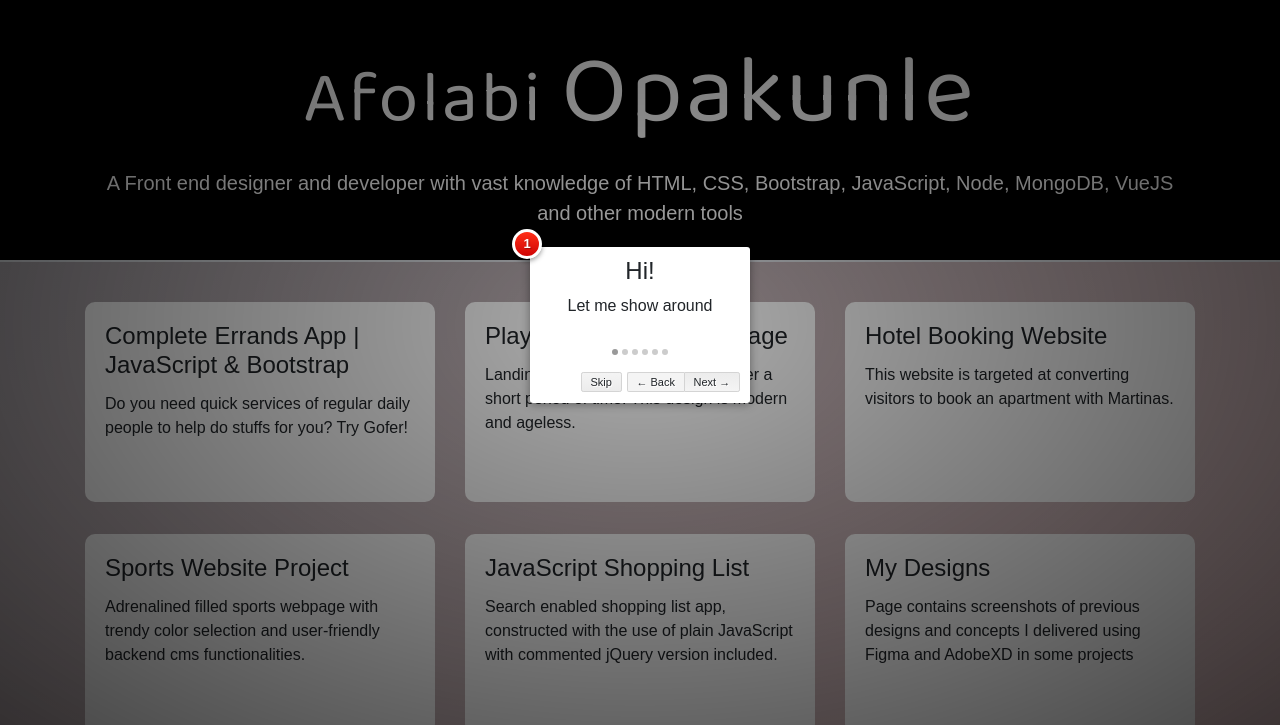
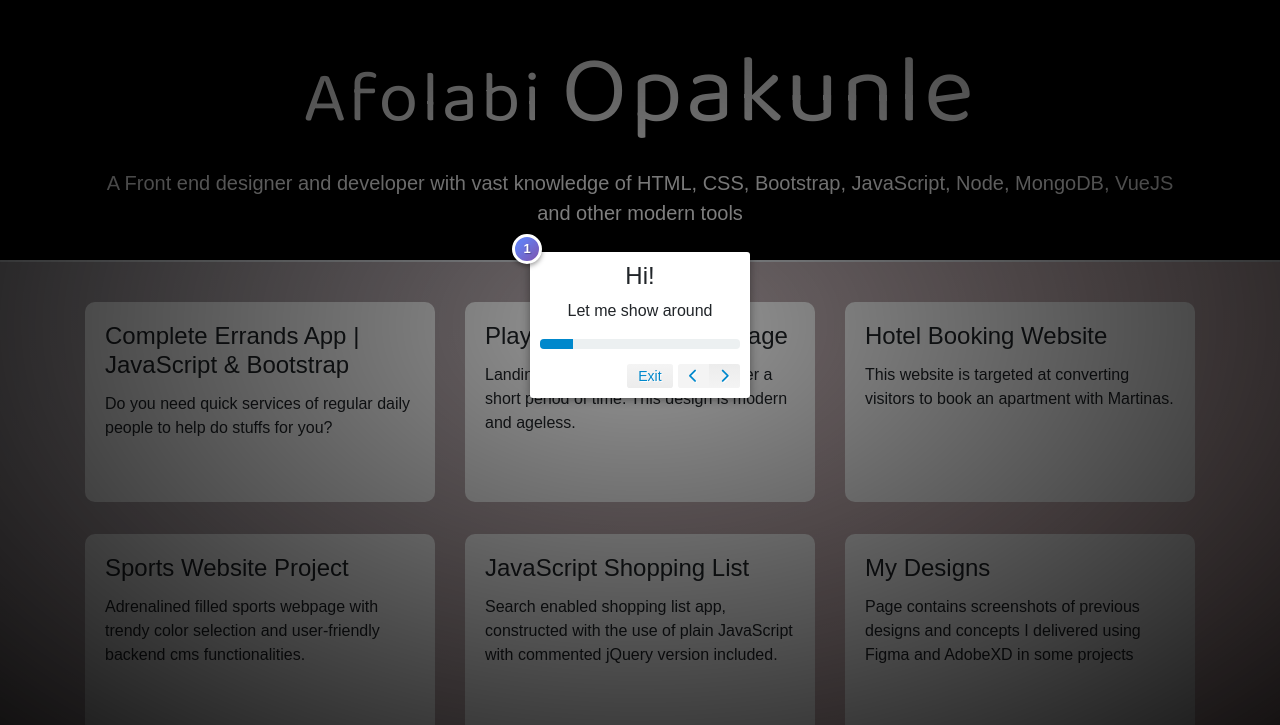
Before and after one commit to afolabiopakunle/portfolio, a plain HTML site: page index.html in a window 1280 px wide. Shown: the part 75-800 px from the top of the page. Drawn offline with nearby package versions, Linux system fonts and the light colour scheme; a web font is replaced by a local one.

Commit message:
done with introjs

```diff
--- a/css/introjs.css
+++ b/css/introjs.css
@@ -102,21 +102,12 @@ tr.introjs-showElement>th {
   font-size: 13px;
   font-weight: bold;
   color: white;
+
   text-align: center;
   text-shadow: 1px 1px 1px rgba(0, 0, 0, .3);
-  background: #ff3019;
-  /* Old browsers */
-  background: -webkit-linear-gradient(top, #ff3019 0%, #cf0404 100%);
-  /* Chrome10+,Safari5.1+ */
-  background: -webkit-gradient(linear, left top, left bottom, color-stop(0%, #ff3019), color-stop(100%, #cf0404));
-  /* Chrome,Safari4+ */
-  background: -moz-linear-gradient(top, #ff3019 0%, #cf0404 100%);
-  /* FF3.6+ */
-  background: -ms-linear-gradient(top, #ff3019 0%, #cf0404 100%);
-  /* IE10+ */
-  background: -o-linear-gradient(top, #ff3019 0%, #cf0404 100%);
-  /* Opera 11.10+ */
-  background: linear-gradient(to bottom, #ff3019 0%, #cf0404 100%);
+  background-color: #7f53ac;
+  background-image: linear-gradient(315deg, #7f53ac 0%, #647dee 74%);
+
   /* W3C */
   width: 20px;
   height: 20px;
@@ -228,12 +219,12 @@ tr.introjs-showElement>th {
   overflow: visible;
   display: inline-block;
   padding: 0.3em 0.8em;
-  border: 1px solid #d4d4d4;
+  /* border: 1px solid #d4d4d4; */
   margin: 0;
   text-decoration: none;
   text-shadow: 1px 1px 0 #fff;
-  font: 11px/normal sans-serif;
-  color: #333;
+  font: 14px/normal sans-serif;
+  color: #0088cc !important;
   white-space: nowrap;
   cursor: pointer;
   outline: none;
--- a/css/style.css
+++ b/css/style.css
@@ -180,6 +180,10 @@ body {
 .myLogo {
 	width: 40px;
 	margin-right: 30px;
+}
+
+.special {
+	background-color: rgba(15, 15, 15, .4);
 }
 
 .shadow:hover {
--- a/index.html
+++ b/index.html
@@ -11,6 +11,7 @@
     <link rel="stylesheet" href="./css/bootstrap.css">
     <link rel="stylesheet" href="./css/style.css">
     <link rel="stylesheet" href="./css/introjs.css">
+    <script src="https://use.fontawesome.com/5c65e16b4d.js"></script>
     <style>
         body {
             min-width: 320px;
@@ -26,7 +27,7 @@
                 <img src="./img/afolabi logo.png" alt="Logo" class="myLogo">
                 <button class="btn btn-primary" onclick="startIntro()">Show Me Around</button>
             </a>
-            <ul class="navbar-nav">
+            <ul class="navbar-nav" id="step3">
                 <li class="nav-item">
                     <a class="nav-link rounded button_slide slide_right" target="_blank" title="Github" href="https://github.com/afolabiopakunle">GitHub</a>
                 </li>
@@ -40,7 +41,7 @@
         </div>
     </nav>
     <div class="container box">
-        <div class="box">
+        <div class="box" id="step2">
             <h1 class="display-3 mt-5 text-center title h2s">Afolabi <span class="display-1">Opakunle</span></h1>
         </div>
 
@@ -53,12 +54,12 @@
         <div class="container">
             <div class="row pt-2">
                 <div class="col-md-4">
-                    <div class="card">
+                    <div class="card" id="step1">
                         <a href="./errands.html" target="_blank">
                             <div class="card-body">
                                 <h4 class="card-title">Complete Errands App | JavaScript & Bootstrap</h4>
                                 <p class="card-text">Do you need quick services of regular daily people to help do
-                                    stuffs for you? Try Gofer!</p>
+                                    stuffs for you?</p>
                             </div>
                         </a>
                     </div>
@@ -75,7 +76,7 @@
                         </a>
                     </div>
                 </div>
-                <div class="col-md-4" id="step1">
+                <div class="col-md-4">
                     <div class="card ">
                         <a href="https://www.martinasapartments.com" target="_blank">
                             <div class="card-body">
@@ -163,8 +164,10 @@
             <div class="container">
                 <div class="row p-5 ">
                     <div class="col-md-6">
-                        <img src="./img/afolabi logo.png" width="30" alt="logo">
-                        <span class="font-weight-bold">afolabiopakunle.tech</span> by <span class="bg-primary p-1 rounded">@afolabiopa</span>
+                        <a href="mailto:opakunleafolabi@gmail.com" id="step4">
+                            <img src="./img/afolabi logo.png" width="30" alt="logo">
+                            <span class="font-weight-bold">opakunleafolabi@gmail.com</span> by <span class="bg-primary p-1 rounded">Hire me!</span>
+                        </a>
                         <p>Delivering clear-cut Frontend user interfaces since 2017.</p>
                         <div class="box-in">
                             <div class="spin-container">
@@ -208,34 +211,38 @@
             var intro = introJs();
             intro.setOptions({
                 steps: [{
-                        intro: "<div style='text-align: center'><h4>Hi!</h4><p>Let me show around</p></div>"
+                        intro: "<div style='text-align: center'><h4>Hi!</h4><p>Let me show around</p></div>",
                     },
                     {
                         element: document.querySelector('#step1'),
-                        intro: "This is a tooltip."
+                        intro: "<div style='text-align: center'>Each card links to a live project!</div>",
+                        position: 'right',
+                        tooltipClass: 'special'
                     },
                     {
-                        element: document.querySelectorAll('#step2')[0],
-                        intro: "Ok, wasn't that fun?",
+                        element: document.querySelector('#step2'),
+                        intro: "My name ;)",
                         position: 'right'
                     },
                     {
                         element: '#step3',
-                        intro: 'More features, more fun.',
-                        position: 'left'
+                        intro: 'Accounts',
+                        position: 'left',
                     },
                     {
                         element: '#step4',
-                        intro: "Another step.",
+                        intro: "Mail me.",
                         position: 'bottom'
                     },
                     {
                         element: '#step5',
-                        intro: 'Get it, use it.'
+                        intro: 'Have a nice time.'
                     }
                 ],
-                "showButtons": true,
-                "exitOnOverlayClick": false
+                "showBullets": false,
+                "exitOnOverlayClick": false,
+                "showProgress": true,
+                "overlayOpacity": 1
             })
             intro.start();
         }
--- a/js/intro.js
+++ b/js/intro.js
@@ -45,11 +45,11 @@
 
     this._options = {
       /* Next button label in tooltip box */
-      nextLabel: 'Next &rarr;',
+      nextLabel: '<i class="fa fa-chevron-right" style="color: #0088cc"></i>',
       /* Previous button label in tooltip box */
-      prevLabel: '&larr; Back',
+      prevLabel: '<i class="fa fa-chevron-left"></i>',
       /* Skip button label in tooltip box */
-      skipLabel: 'Skip',
+      skipLabel: 'Exit',
       /* Done button label in tooltip box */
       doneLabel: 'Done',
       /* Hide previous button in the first step? Otherwise, it will be disabled button. */
```
